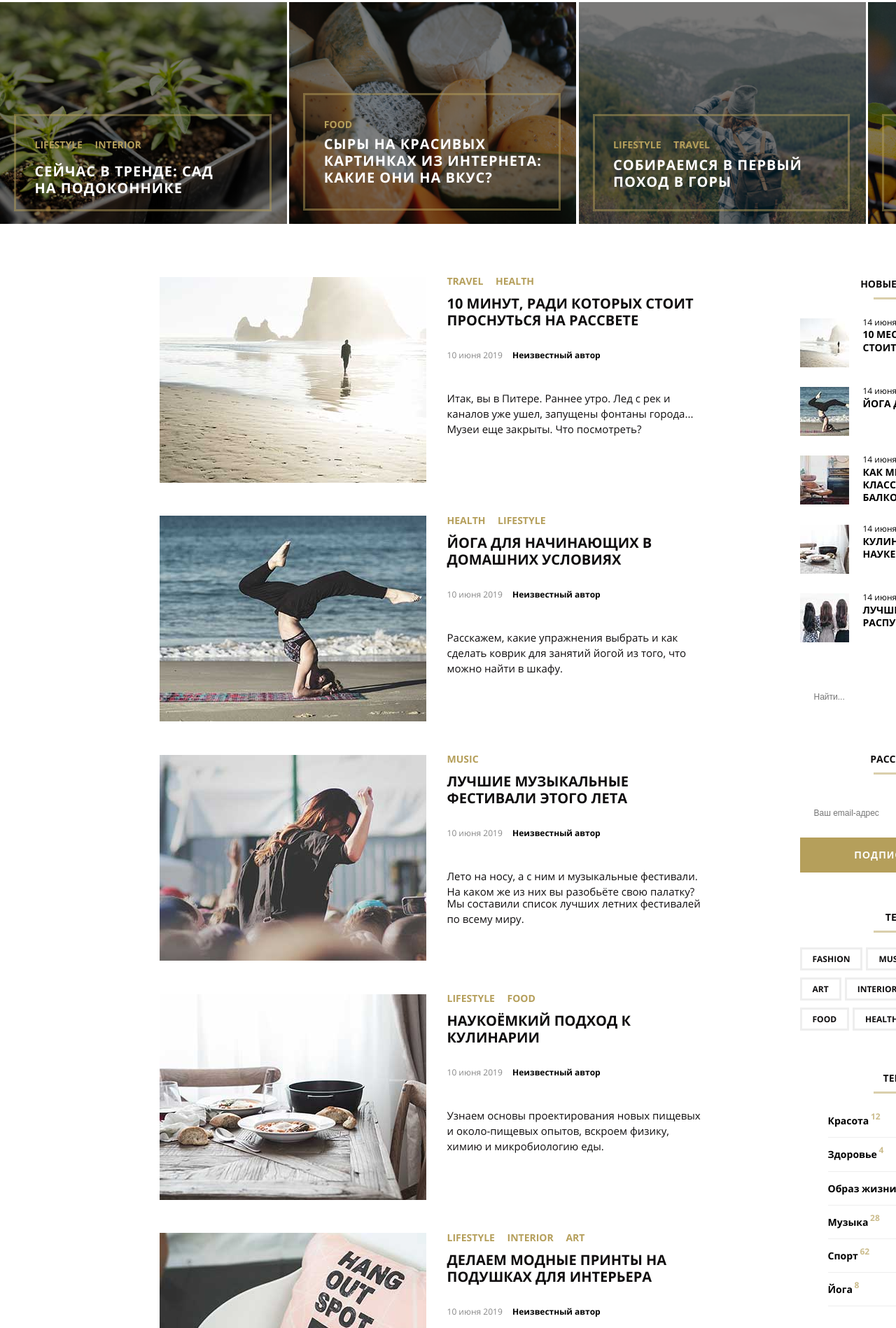
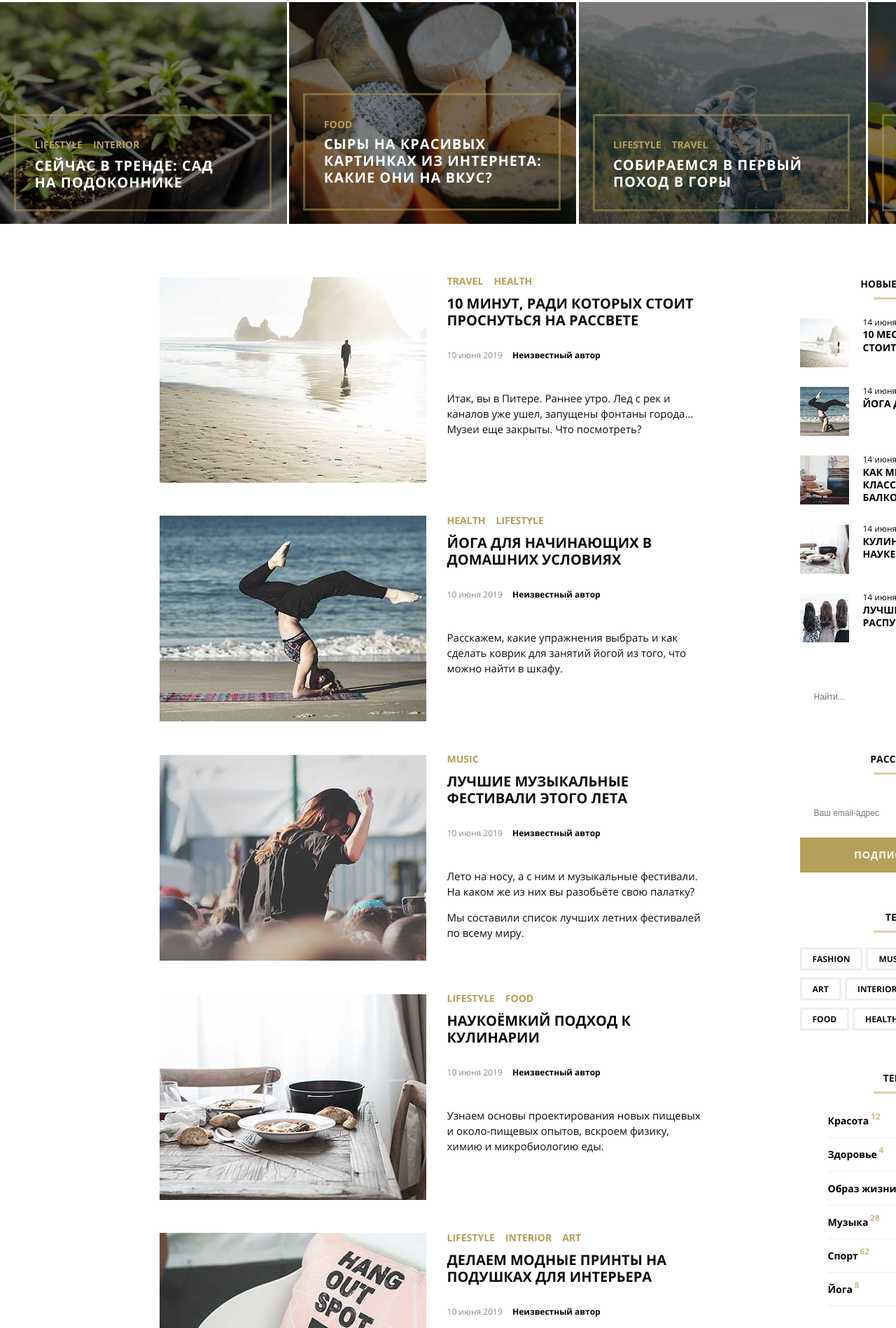
Before and after one commit to AlexRax277/diplom_html-css, a plain HTML site: page index.html in a window 1280 px wide. Shown: the part 552-2450 px from the top of the page at 70% size. Drawn offline with Linux system fonts and the light colour scheme; files whose address does not match are found by name.

Commit message:
third iteration (1st revision)

```diff
--- a/CSS/style.css
+++ b/CSS/style.css
@@ -32,7 +32,7 @@ body {
     font-size: 0.8em;
 }
 
-.trend_category a, .main_post_category, .side_bar_title, .subscribe_title, .tags_title, .categories_title, .side_bar_post_content, .subscribe_button,
+.trend_category_item, .main_post_category_item, .side_bar_title, .subscribe_title, .tags_title, .categories_title, .side_bar_post_content, .subscribe_button,
 .category_name, .old_product_price, .product_link, .popup_submit {
     font-size: 0.56em;
 }
@@ -45,7 +45,7 @@ body {
     line-height: 3.33em;
 }
 
-.trend_category a, .main_post_category, .subscribe_button, .product_link, .popup_submit {
+.trend_category_item, .main_post_category_item, .subscribe_button, .product_link, .popup_submit {
     line-height: 2.86em;
 }
 
@@ -58,7 +58,7 @@ body {
     font-weight: 400;
 }
 
-.title_intro, .trends_title, .shop_title, .trend:nth-of-type(4n+1) .trend_info .trend_title, .trend_category a, .main_post_category, .trend_title, .side_bar_title, .subscribe_title,
+.title_intro, .trends_title, .shop_title, .trend:nth-of-type(4n+1) .trend_info .trend_title, .trend_category_item, .main_post_category_item, .trend_title, .side_bar_title, .subscribe_title,
 .tags_title, .categories_title, .side_bar_post_content, .subscribe_button, .tag_name, .category_name, .category_quentity, .main_post_title, .main_post_author, .product_title,
 .old_product_price, .new_product_price, .new_product_price, .product_link, .copyrights, .popup_title, .popup_submit {
     font-weight: 700;
@@ -68,7 +68,7 @@ body {
     letter-spacing: 0.1em;
 }
 
-.menu__item, .title_intro, .trends, .trend_info, .trend:nth-of-type(4n+1) .trend_info, .trend:nth-of-type(3n+2) .trend_info, .trend_category a, .main_post_category,
+.menu__item, .title_intro, .trends, .trend_info, .trend:nth-of-type(4n+1) .trend_info, .trend:nth-of-type(3n+2) .trend_info, .trend_category_item, .main_post_category_item,
 .side_bar, .subscribe_button, .main_post_title, .shop, .product_title, .product_link, .popup_title, .popup_submit {
     text-transform: uppercase;
 }
@@ -338,7 +338,7 @@ li {
     text-align: center;
 }
 
-.menu__item:hover, .trend_category a:hover, .main_post_category:hover, .logo:hover {
+.menu__item:hover, .trend_category_item:hover, .main_post_category_item:hover, .logo:hover {
     text-decoration: underline;
     cursor: pointer;
     position: relative;
@@ -456,7 +456,6 @@ li {
 
 .trend:nth-of-type(4n+1) .trend_info .trend_title {
     color: #ffffff;
-    margin-top: 2%;
     letter-spacing: 0.05em;
 }
 
@@ -471,7 +470,7 @@ li {
     padding: 4.75% 5% 7.94% 6.49%;
 }
 
-.trend_category a, .main_post_category {
+.trend_category_item, .main_post_category_item {
     color: #b59f5b;
     word-spacing: 1em;
     text-decoration: none;
@@ -561,6 +560,17 @@ li {
     width: 100%;
     margin-top: 50px;
     display: block;
+}
+
+.search_description, .subscribe_description {
+    position: absolute;
+    width: 1px;
+    height: 1px;
+    margin: -1px;
+    padding: 0;
+    border: 0;
+    clip: rect(0 0 0 0);
+    overflow: hidden;
 }
 
 .search_field{
@@ -674,6 +684,16 @@ li {
     display: inline-block;
 }
 
+.main_post_category, .trend_category {
+    display: flex;
+    padding: 0;
+    margin: 0;
+}
+
+.main_post_category_item, .trend_category_item {
+    margin-right: 15px;
+}
+
 .main_post_picture {
     float: left;
     margin-left: 0;
@@ -705,7 +725,7 @@ li {
 }
 
 .main_post:nth-of-type(3n+3) .main_post_text:nth-of-type(n+2) {
-    margin-top: -20px;
+    margin-top: 0;
     width: 780px;
     height: 62px;
     font-size: 0.6em;
@@ -739,10 +759,11 @@ li {
 .product_info {
     max-width: 347px;
     box-sizing: border-box;
+    min-height: 270px;
     margin-top: -32px;
     position: relative;
     z-index: 1;
-    padding: 40px 5.76%;
+    padding: 40px 5.76% 10px 5.76%;
     border: 3px solid rgb(181, 159, 91, .5);
 }
 
--- a/index.html
+++ b/index.html
@@ -46,9 +46,7 @@
     </popup>
     <header class="header">
         <div class="logo_menu">
-            <div href="#0" class="logo">
-                <img src="svg\noemi-logo.svg" alt="logo">
-            </div>
+            <a href="#0" class="logo"><img src="svg\noemi-logo.svg" alt="logo"></a>
             <nav class="menu">
                 <ul class="menu_list">
                     <li><a class="menu__item" href="#0">Главная</a></li>
@@ -71,9 +69,10 @@
         <div class="trends_content">
             <div class="trend">
                 <div class="trend_info">
-                    <div class="trend_category">
-                        <a href="#0">Lifestyle Interior</a>
-                    </div>
+                    <ul class="trend_category">
+                        <li><span class="trend_category_item">Lifestyle</span></li>
+                        <li><span class="trend_category_item">Interior</span></li>
+                    </ul>
                     <div class="trend_title">Сейчас в тренде: сад на подоконнике</div>
                 </div>
                 <div class="trend_picture">
@@ -82,9 +81,9 @@
             </div>
             <div class="trend">
                 <div class="trend_info">
-                    <div class="trend_category">
-                        <a href="#0">Food</a>
-                    </div>
+                    <ul class="trend_category">
+                        <li><span class="trend_category_item">Food</span></li>
+                    </ul>
                     <div class="trend_title">Сыры на красивых картинках из интернета: какие они на вкус?</div>
                 </div>
                 <div class="trend_picture">
@@ -93,9 +92,10 @@
             </div>
             <div class="trend">
                 <div class="trend_info">
-                    <div class="trend_category">
-                        <a href="#0">Lifestyle Travel</a>
-                    </div>
+                    <ul class="trend_category">
+                        <li><span class="trend_category_item">Lifestyle</span></li>
+                        <li><span class="trend_category_item">Travel</span></li>
+                    </ul>
                     <div class="trend_title">Собираемся в первый поход в горы</div>
                 </div>
                 <div class="trend_picture">
@@ -104,9 +104,10 @@
             </div>
             <div class="trend">
                 <div class="trend_info">
-                    <div class="trend_category">
-                        <a href="#0">Food Health</a>
-                    </div>
+                    <ul class="trend_category">
+                        <li><span class="trend_category_item">Food</span></li>
+                        <li><span class="trend_category_item">Health</span></li>
+                    </ul>
                     <div class="trend_title">Сейчас в тренде: сколько витамина С в лимонах?</div>
                 </div>
                 <div class="trend_picture">
@@ -121,7 +122,10 @@
                         <img src="CSS\images\last-post1.jpg" alt="last-post1">
                     </figure>
                     <div class="main_post_frame">
-                        <span class="main_post_category">Travel Health</span>
+                        <ul class="main_post_category">
+                            <li><span class="main_post_category_item">Travel</span></li>
+                            <li><span class="main_post_category_item">Health</span></li>
+                        </ul>
                         <div class="main_post_title">10 минут, ради которых стоит проснуться на рассвете</div>
                         <div class="main_post_info">
                             <span class="main_post_date">10 июня 2019</span>
@@ -135,7 +139,10 @@
                         <img src="CSS\images\last-post2.jpg" alt="last-post2">
                     </figure>
                     <div class="main_post_frame">
-                        <span class="main_post_category">Health Lifestyle</span>
+                        <ul class="main_post_category">
+                            <li><span class="main_post_category_item">Health</span></li>
+                            <li><span class="main_post_category_item">Lifestyle</span></li>
+                        </ul>
                         <div class="main_post_title">Йога для начинающих в домашних условиях</div>
                         <div class="main_post_info">
                             <span class="main_post_date">10 июня 2019</span>
@@ -149,7 +156,9 @@
                         <img src="CSS\images\last-post3.jpg" alt="last-post3">
                     </figure>
                     <div class="main_post_frame">
-                        <span class="main_post_category">Music</span>
+                        <ul class="main_post_category">
+                            <li><span class="main_post_category_item">Music</span></li>
+                        </ul>
                         <div class="main_post_title">Лучшие музыкальные фестивали этого лета</div>
                         <div class="main_post_info">
                             <span class="main_post_date">10 июня 2019</span>
@@ -164,7 +173,10 @@
                         <img src="CSS\images\last-post4.jpg" alt="last-post4">
                     </figure>
                     <div class="main_post_frame">
-                        <span class="main_post_category">Lifestyle Food</span>
+                        <ul class="main_post_category">
+                            <li><span class="main_post_category_item">Lifestyle</span></li>
+                            <li><span class="main_post_category_item">Food</span></li>
+                        </ul>
                         <div class="main_post_title">Наукоёмкий подход к кулинарии</div>
                         <div class="main_post_info">
                             <span class="main_post_date">10 июня 2019</span>
@@ -178,7 +190,11 @@
                         <img src="CSS\images\last-post5.jpg" alt="last-post5">
                     </figure>
                     <div class="main_post_frame">
-                        <span class="main_post_category">Lifestyle Interior Art</span>
+                        <ul class="main_post_category">
+                            <li><span class="main_post_category_item">Lifestyle</span></li>
+                            <li><span class="main_post_category_item">Interior</span></li>
+                            <li><span class="main_post_category_item">Art</span></li>
+                        </ul>
                         <div class="main_post_title">Делаем модные принты на подушках для интерьера</div>
                         <div class="main_post_info">
                             <span class="main_post_date">10 июня 2019</span>
@@ -231,6 +247,7 @@
                 </div>
                 <form class="search">
                     <label class="search_group">
+                        <span class="search_description">Это поле поиска, введите сюда то, что хотите найти.</span>
                         <input class="search_field" type="search" name="search_field" placeholder="Найти..." required>
                         <button class="search_button"></button>
                     </label>
@@ -238,6 +255,7 @@
                 <form class="subscribe">
                     <label class="subscribe_group">
                         <article class="subscribe_title">Рассылка</article>
+                        <span class="subscribe_description">Это поле рассылки писем, введите сюда адрес своей почты.</span>
                         <input class="subscribe_field" type="email" name="subscribe_field" placeholder="Ваш email-адрес" required>
                         <button class="subscribe_button">Подписаться</button>
                     </label>
```
